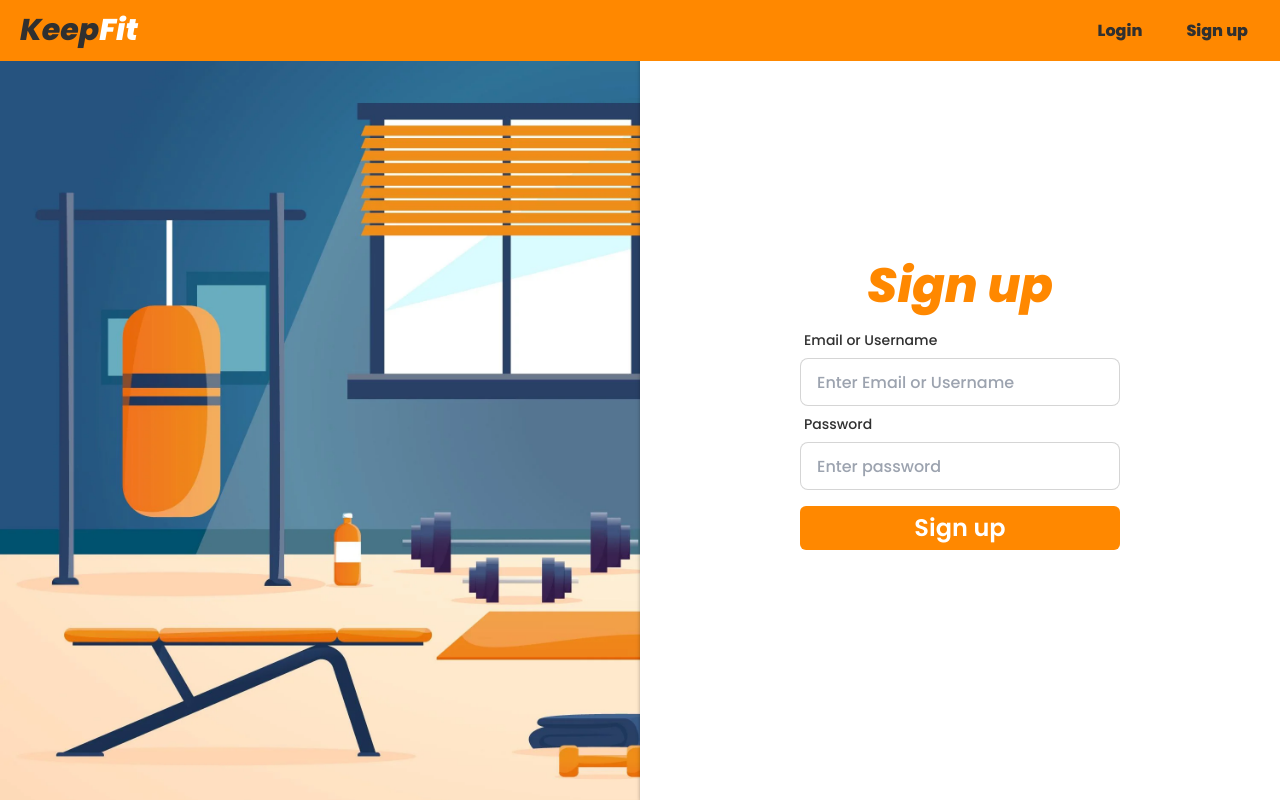
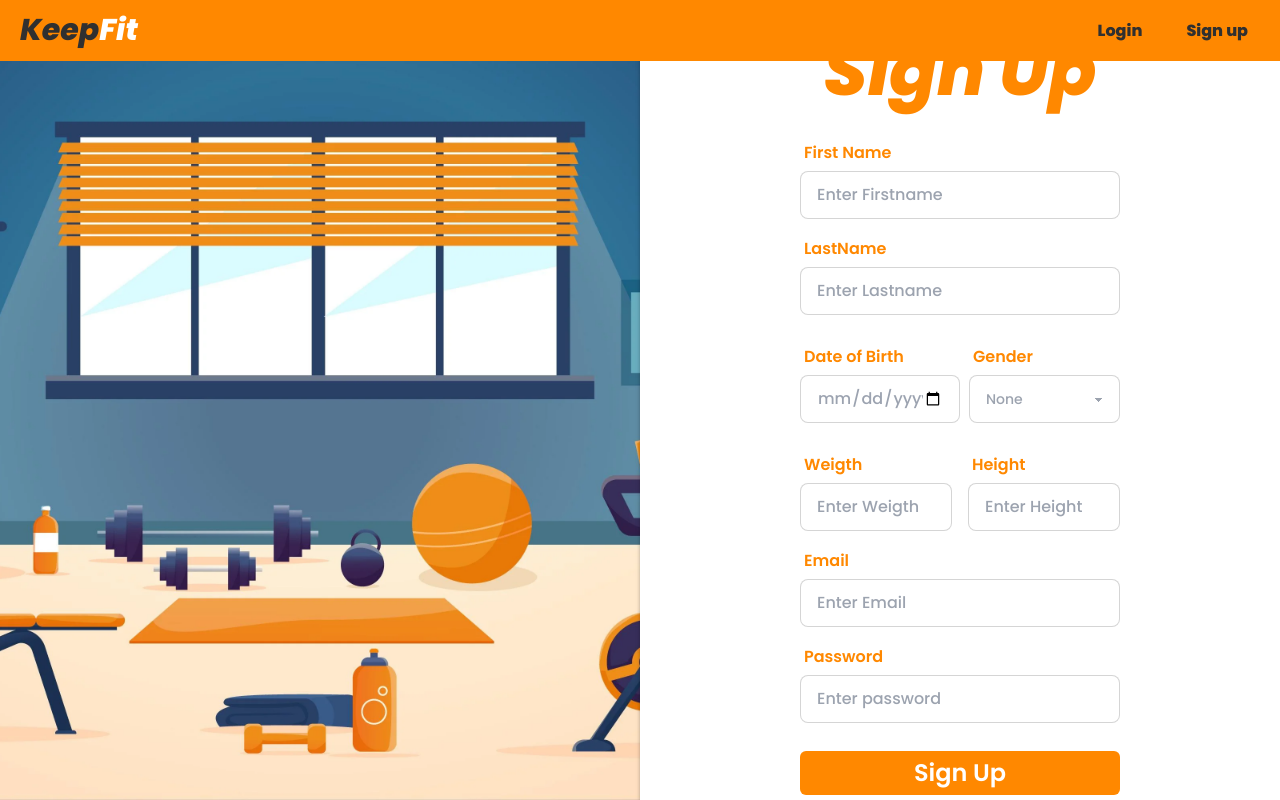
Before and after one commit to peth12/keepfit-react, a React (Vite) app: page /signup in a window 1280 px wide. Built offline with nearby package versions, Linux system fonts and the light colour scheme.

Commit message:
signup page

```diff
--- a/src/views/SignUp/SignUp.jsx
+++ b/src/views/SignUp/SignUp.jsx
@@ -1,44 +1,120 @@
 import React from "react";
-import "./Signup.css"
+import "./Signup.css";
 import { NavbarLandingPage } from "../../components/NavbarLogin";
 const SignUp = () => {
   return (
     <>
       <NavbarLandingPage />
-      <div className="left flex h-[100vh]">
+      <div className=" flex h-[100vh]">
         {/* section 1 */}
-        <div className="h-[100%] w-[100%]"></div>
+        <div className="left hidden md:block h-[100%] w-[100%]"></div>
         {/* section 2 */}
         <div className="right h-[100%] bg-white w-[100%]">
-          <div className="flex justify-center items-center w-[100%] h-[100%]">
-            <div className="flex-col ">
-              <h1 className="text-primary text-[48px] italic font-bold text-center">
-                Sign up
+          <div className="flex justify-center items-center w-[100%] h-[100%] ">
+            <div className="flex-col">
+              <h1 className=" text-[70px] text-primary  italic font-bold text-center py-3">
+                Sign Up
               </h1>
               <div className="form-control">
                 <label className="label">
-                  <span className="label-text">Email or Username</span>
+                  <span className="label-text text-primary font-semibold text-[16px]">First Name</span>
                 </label>
                 <input
                   type="text"
-                  placeholder="Enter Email or Username"
+                  placeholder="Enter Firstname"
                   className="input input-bordered w-80"
                 />
               </div>
+              <div className="form-control py-3">
+                <label className="label">
+                  <span className="label-text text-primary font-semibold text-[16px]">LastName</span>
+                </label>
+                <input
+                  type="password"
+                  placeholder="Enter Lastname"
+                  className="input input-bordered w-80"
+                />
+              </div>
+              <div className="flex justify-between">
+                <div className="form-control py-3">
+                  <label className="label">
+                    <span className="label-text text-primary font-semibold text-[16px]">Date of Birth</span>
+                  </label>
+                  <input
+                    type="date"
+                    placeholder="Enter Lastname"
+                    className="input input-bordered w-40 text-secondary"
+                  />
+                </div>
+
+                <div className="form-control py-3">
+                  <label className="label">
+                    <span className="label-text text-primary font-semibold text-[16px]">
+                      Gender
+                    </span>
+                  </label>
+                  <select className="select select-bordered text-gray-400">
+                    <option disabled selected>
+                      None
+                    </option>
+                    <option>Female</option>
+                    <option>Male</option>
+                    <option>Not specified</option>
+                  </select>
+                </div>
+              </div>
+
+              <div className="flex justify-between">
+                <div className="form-control py-3">
+                  <label className="label">
+                    <span className="label-text text-primary font-semibold text-[16px]">Weigth</span>
+                  </label>
+                  <input
+                    type="number"
+                    placeholder="Enter Weigth"
+                    className="input input-bordered w-[9.5rem] text-secondary"
+                  />
+                </div>
+                <div className="form-control py-3">
+                  <label className="label">
+                    <span className="label-text text-primary font-semibold text-[16px]">Height</span>
+                  </label>
+                  <input
+                    type="number"
+                    placeholder="Enter Height"
+                    className="input input-bordered w-[9.5rem] text-secondary"
+                  />
+                </div>
+
+              </div>
+
               <div className="form-control">
                 <label className="label">
-                  <span className="label-text">Password</span>
+                  <span className="label-text text-primary font-semibold text-[16px]">Email</span>
                 </label>
                 <input
                   type="text"
+                  placeholder="Enter Email"
+                  className="input input-bordered w-80"
+                />
+              </div>
+              <div className="form-control py-3">
+                <label className="label">
+                  <span className="label-text text-primary font-semibold text-[16px]">Password</span>
+                </label>
+                <input
+                  type="password"
                   placeholder="Enter password"
                   className="input input-bordered w-80"
                 />
               </div>
-              <p></p>
+
+              {/* <Link to={"/activity"}> */}
               <button className="btn-primary w-80 rounded-md p-1 text-[24px] font-semibold text-white mt-4">
-                Sign up
+                Sign Up
               </button>
+
+              {/* </Link> */}
             </div>
           </div>
         </div>
```
